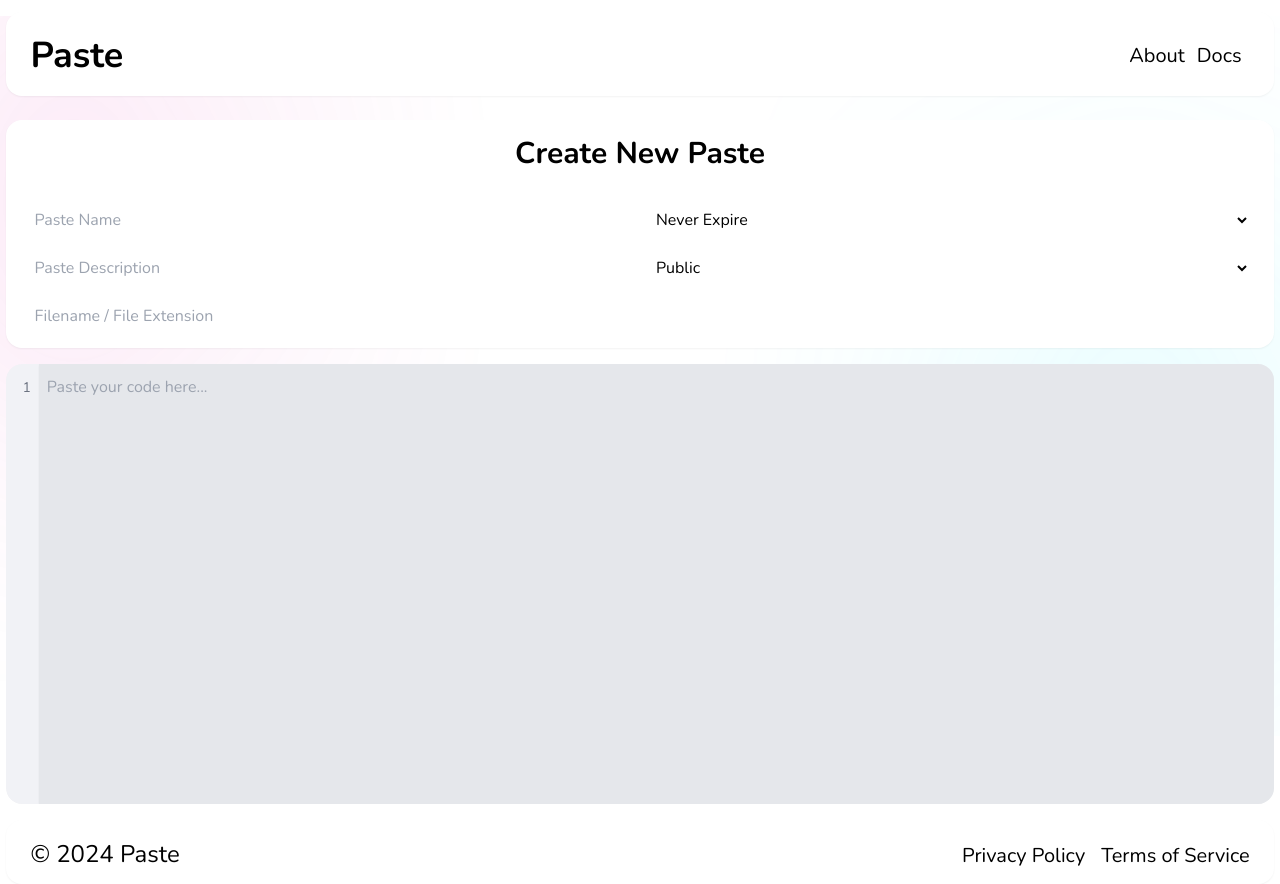
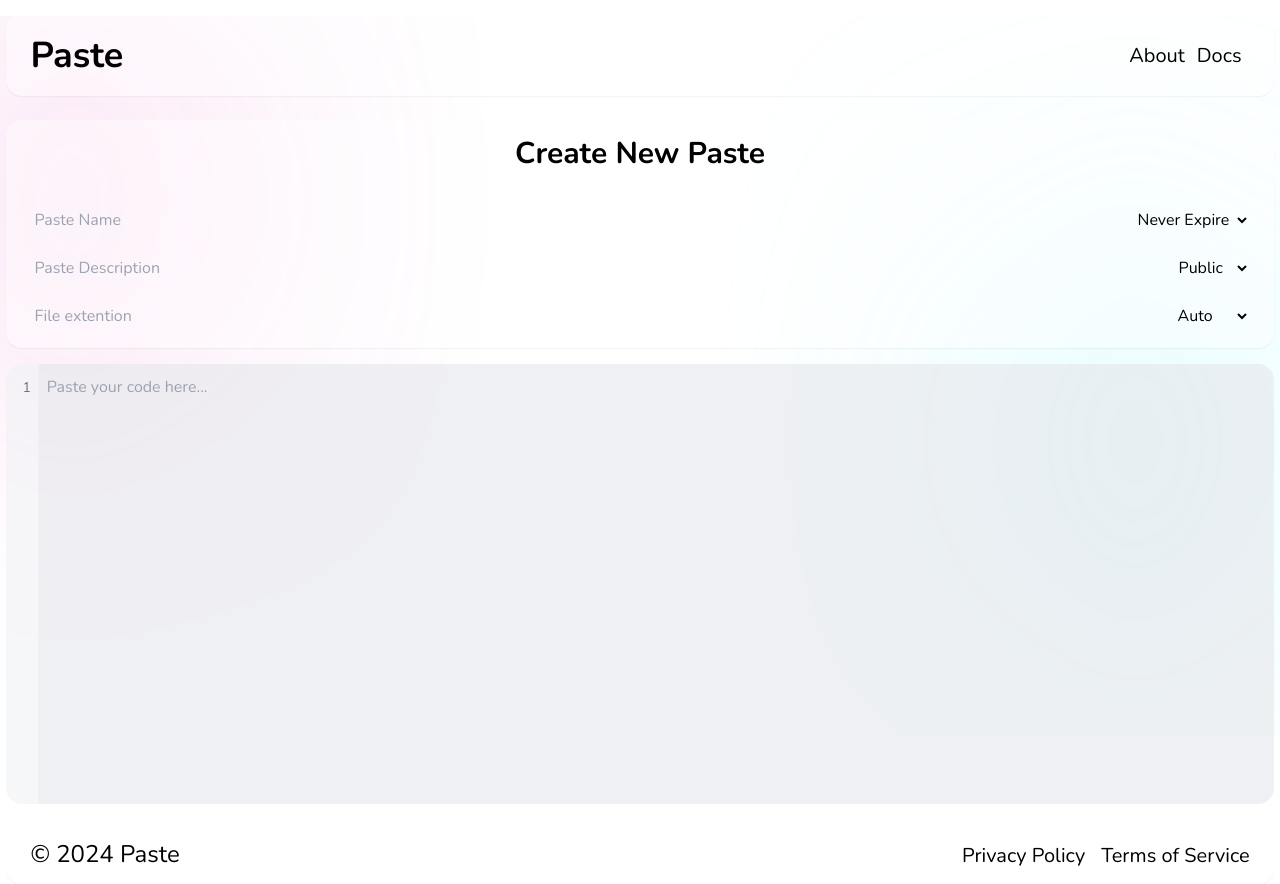
Before and after one commit to Riyadh-Muradi/pastebin, a Next.js app: page /new in a window 1280 px wide. Built offline with nearby package versions, Linux system fonts and the light colour scheme.

Commit message:
New base with opacity

```diff
--- a/src/app/new/page.tsx
+++ b/src/app/new/page.tsx
@@ -21,22 +21,22 @@ const Page = () => {
       className="flex w-[99%] items-center justify-center pt-[104px] text-center"
     >
       <div className="flex w-full flex-col items-center justify-center gap-y-4">
-        <div className="flex w-full flex-col gap-y-4 rounded-2xl bg-white px-2 py-4 shadow-sm sm:px-6 md:px-4 lg:px-6">
+        <div className="flex w-full flex-col gap-y-4 rounded-2xl bg-white/40 px-2 py-4 shadow-sm sm:px-6 md:px-4 lg:px-6">
           <p className="mb-4 text-3xl font-bold">Create New Paste</p>
 
           {/* Name and Expiration Row */}
-          <div className="flex gap-x-4">
+          <div className="flex justify-between gap-x-4">
             <input
               type="text"
               value={pasteName}
               onChange={(e) => setPasteName(e.target.value)}
               placeholder="Paste Name"
-              className="w-1/2 resize-none bg-transparent p-1 text-base text-black outline-none"
+              className="bg-transparent p-1 text-base text-black outline-none"
             />
             <select
               value={expiration}
               onChange={(e) => setExpiration(e.target.value)}
-              className="w-1/2 resize-none bg-transparent p-1 text-base text-black outline-none"
+              className="bg-transparent p-1 text-base text-black outline-none"
             >
               <option value="never">Never Expire</option>
               <option value="1hour">1 Hour</option>
@@ -45,18 +45,18 @@ const Page = () => {
           </div>
 
           {/* Description and Visibility Row */}
-          <div className="flex gap-x-4">
+          <div className="flex justify-between gap-x-4">
             <input
               type="text"
               value={pasteDescription}
               onChange={(e) => setPasteDescription(e.target.value)}
               placeholder="Paste Description"
-              className="w-1/2 resize-none bg-transparent p-1 text-base text-black outline-none"
+              className="bg-transparent p-1 text-base text-black outline-none"
             />
             <select
               value={visibility}
               onChange={(e) => setVisibility(e.target.value)}
-              className="w-1/2 resize-none bg-transparent p-1 text-base text-black outline-none"
+              className="bg-transparent p-1 text-base text-black outline-none"
             >
               <option value="public">Public</option>
               <option value="private">Private</option>
@@ -64,19 +64,32 @@ const Page = () => {
           </div>
 
           {/* Filename Input */}
-          <input
-            type="text"
-            value={filename}
-            onChange={(e) => setFilename(e.target.value)}
-            placeholder="Filename / File Extension"
-            className="w-full resize-none bg-transparent p-1 text-base text-black outline-none"
-          />
+
+          <div className="flex justify-between gap-x-4">
+            <input
+              type="text"
+              value={filename}
+              onChange={(e) => setFilename(e.target.value)}
+              placeholder="File extention"
+              className="bg-transparent p-1 text-base text-black outline-none"
+            />
+            <select
+              value={expiration}
+              onChange={(e) => setExpiration(e.target.value)}
+              className="bg-transparent p-1 text-base text-black outline-none"
+            >
+              <option value="never">Auto</option>
+              <option value="1hour">TSX</option>
+              <option value="1day">JS</option>
+              <option value="1day">Python</option>
+            </select>
+          </div>
         </div>
 
         {/* Second Card for Textarea with Line Numbers */}
         <div className="flex h-[55vh] w-full overflow-hidden rounded-2xl">
           {/* Line numbers */}
-          <div className="flex flex-col items-end rounded-l-2xl bg-[#F1F2F6] p-1 px-2 py-4 pl-4 text-sm text-gray-500 shadow-sm">
+          <div className="flex flex-col items-end rounded-l-2xl bg-[#F1F2F6] bg-opacity-60 p-1 px-2 py-4 pl-4 text-sm text-gray-500 shadow-sm">
             {lineNumbers.map((number) => (
               <span key={number} className="mt-[2px] text-sm leading-[0.9]">
                 {number}
@@ -87,7 +100,7 @@ const Page = () => {
           <textarea
             value={text}
             onChange={(e) => setText(e.target.value)}
-            className="w-full resize-none bg-[#E5E7EB] p-1 px-2 py-4 text-base leading-[0.9] text-black shadow-sm outline-none"
+            className="w-full resize-none bg-[#E5E7EB] bg-opacity-60 p-1 px-2 py-4 text-base leading-[0.9] text-black shadow-sm outline-none"
             placeholder="Paste your code here..."
           ></textarea>
         </div>
--- a/src/pages/Hero.tsx
+++ b/src/pages/Hero.tsx
@@ -25,7 +25,7 @@ const Hero = () => {
   return (
     <section className="flex h-full w-[99%] items-center justify-between">
       {/* Text Content */}
-      <div className="flex max-w-4xl flex-col justify-center space-y-4 rounded-2xl bg-white px-2 py-4 shadow-sm sm:px-6 md:px-4 lg:px-6">
+      <div className="flex max-w-4xl flex-col justify-center space-y-4 rounded-2xl bg-white/40 px-2 py-4 shadow-sm sm:px-6 md:px-4 lg:px-6">
         <h1 className="text-5xl tracking-tight text-black sm:text-7xl">
           <span className="relative whitespace-nowrap text-black">
             <motion.svg
@@ -70,9 +70,9 @@ const Hero = () => {
       </div>
       {/* Placeholder Box */}
       {/* Second Card for Textarea with Line Numbers */}
-      <div className="flex h-[25vh] flex-1 overflow-hidden rounded-2xl bg-[#F1F2F6] shadow-sm">
+      <div className="flex h-[25vh] flex-1 overflow-hidden rounded-2xl bg-[#F1F2F6] bg-opacity-60 shadow-sm">
         {/* Line numbers */}
-        <div className="flex flex-col items-end p-1 pl-4 text-sm text-gray-500">
+        <div className="flex flex-col items-end p-1 px-2 py-4 pl-4 text-sm text-gray-500">
           {lineNumbers.map((number) => (
             <span key={number} className="mt-[2px] text-sm leading-[0.9]">
               {number}
@@ -80,7 +80,7 @@ const Hero = () => {
           ))}
         </div>
         {/* Textarea Container */}
-        <div className="flex-1 bg-[#E5E7EB] p-1 pl-2">
+        <div className="flex-1 bg-[#E5E7EB] bg-opacity-60 p-1 px-2 py-4 pl-2">
           <textarea
             value={text}
             onChange={(e) => setText(e.target.value)}
--- a/src/pages/layout/Footer.tsx
+++ b/src/pages/layout/Footer.tsx
@@ -6,7 +6,7 @@ import React from "react";
 
 const Footer = () => {
   return (
-    <footer className="relative bottom-0 z-40 flex w-[99%] items-center justify-between rounded-2xl bg-white px-2 py-4 pb-3 text-2xl shadow-sm sm:px-6 md:px-4 lg:px-6">
+    <footer className="relative bottom-0 z-40 flex w-[99%] items-center justify-between rounded-2xl bg-white/40 px-2 py-4 pb-3 text-2xl shadow-sm sm:px-6 md:px-4 lg:px-6">
       <div className="flex flex-1 justify-start font-normal">© 2024 Paste</div>
 
       <div className="flex flex-1 justify-end space-x-4 text-xl">
--- a/src/pages/layout/Navbar.tsx
+++ b/src/pages/layout/Navbar.tsx
@@ -36,7 +36,7 @@ const Navbar = () => {
       transition={{ duration: 0.2 }}
       className="fixed top-0 z-10 flex w-[99%] justify-center pt-3"
     >
-      <nav className="flex w-full items-center justify-between gap-3 rounded-2xl bg-white px-2 py-4 text-center shadow-sm sm:px-6 md:px-4 lg:px-6">
+      <nav className="flex w-full items-center justify-between gap-3 rounded-2xl bg-white/40 px-2 py-4 text-center shadow-sm sm:px-6 md:px-4 lg:px-6">
         <Link href={"./"} className="text-4xl font-bold">
           <ButtonFlip
             title="Paste"
--- a/src/styles/globals.css
+++ b/src/styles/globals.css
@@ -45,3 +45,36 @@
     font-family: "Nunito", sans-serif;
   }
 }
+
+@layer base {
+  html.lenis,
+  html.lenis body {
+    @apply h-auto;
+  }
+
+  .lenis.lenis-smooth {
+    @apply scroll-auto;
+  }
+
+  .lenis.lenis-smooth [data-lenis-prevent] {
+    @apply overscroll-contain;
+  }
+
+  .lenis.lenis-stopped {
+    @apply overflow-hidden;
+  }
+
+  .lenis.lenis-scrolling iframe {
+    @apply pointer-events-none;
+  }
+}
+
+::-webkit-scrollbar {
+  display: none;
+}
+
+/* Hide scrollbar for IE, Edge and Firefox */
+body {
+  -ms-overflow-style: none; /* IE and Edge */
+  scrollbar-width: none; /* Firefox */
+}
```
